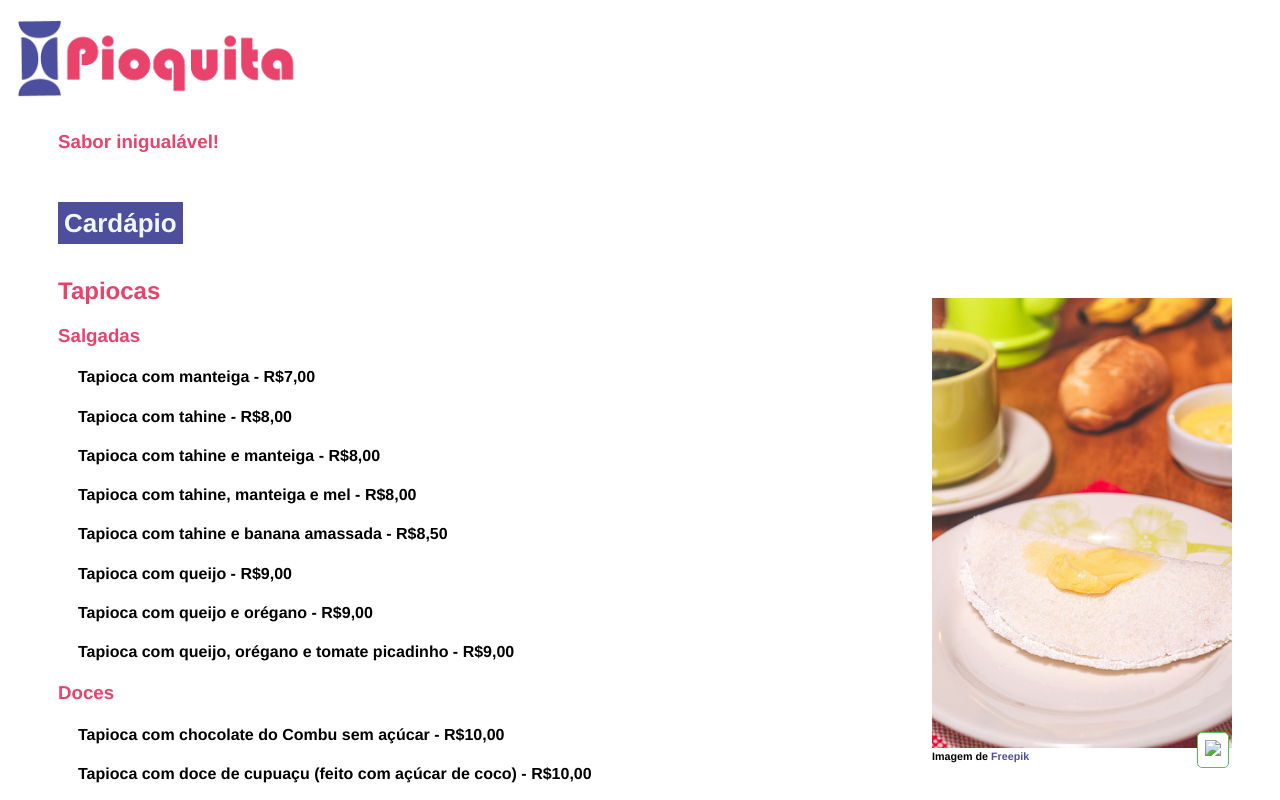
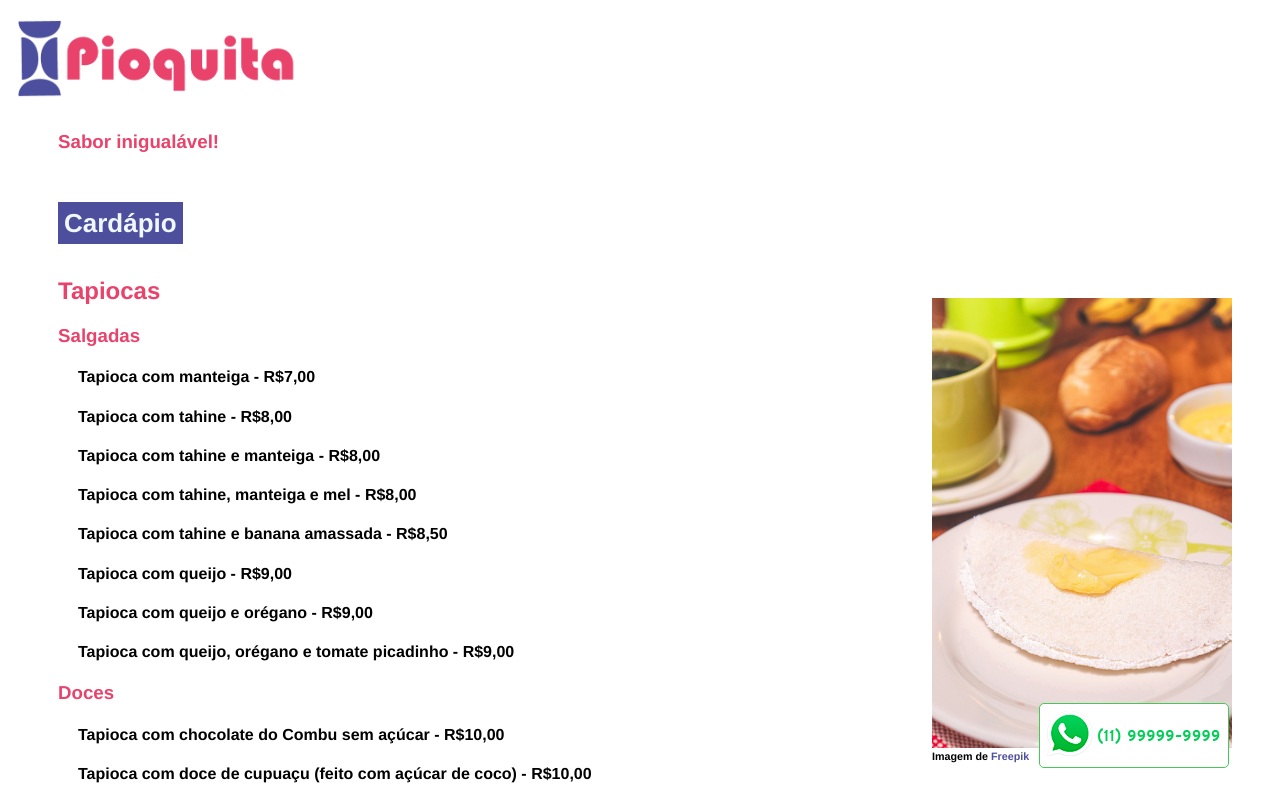
Before and after one commit to nanazit/cardapio, a plain HTML site: page index.html in a window 1280 px wide. Shown: the top 800 px of the page. Drawn offline with Linux system fonts and the light colour scheme; the site is published under a folder, as on GitHub Pages, so addresses that start at the root find nothing.

Commit message:
Img bebidas

```diff
--- a/index.html
+++ b/index.html
@@ -56,12 +56,12 @@
 <h4>Água com gás - R$4,50</h4>
 <h4>Suco da fruta, sabores: melancia, uva, laranja, maracujá - R$6,00</h4>
 <h4>Água de coco - R$6,00</h4>
-<h4>Café nano safra artesanal - R$ 7,00</h4>
-<hr>
+<h4>Café nano safra artesanal - R$ 7,00</h4><br>
+<hr><br>
 <h3 style="text-align: center;">
 Rua das Camélias, s/n - Vila dos Cupuaçus</h3>
 <div class="whats">
-    <a href="https://web.whatsapp.com/send?phone=551199999999" target="_blank"><img src="/images/whatsweb.png"></a>
+    <a href="https://web.whatsapp.com/send?phone=551199999999" target="_blank"><img src="images/whatsweb.png"></a>
 </div>
 </body>
 </html>
--- a/stylesheet.css
+++ b/stylesheet.css
@@ -85,3 +85,7 @@ font-size: 26px;
 .tapiocaimg {
 float: right;
 }
+
+hr {
+    style="width:100px; margin: auto;"
+}
```
Also changed, not shown: images/tapioca_doce.jpg (deleted).
